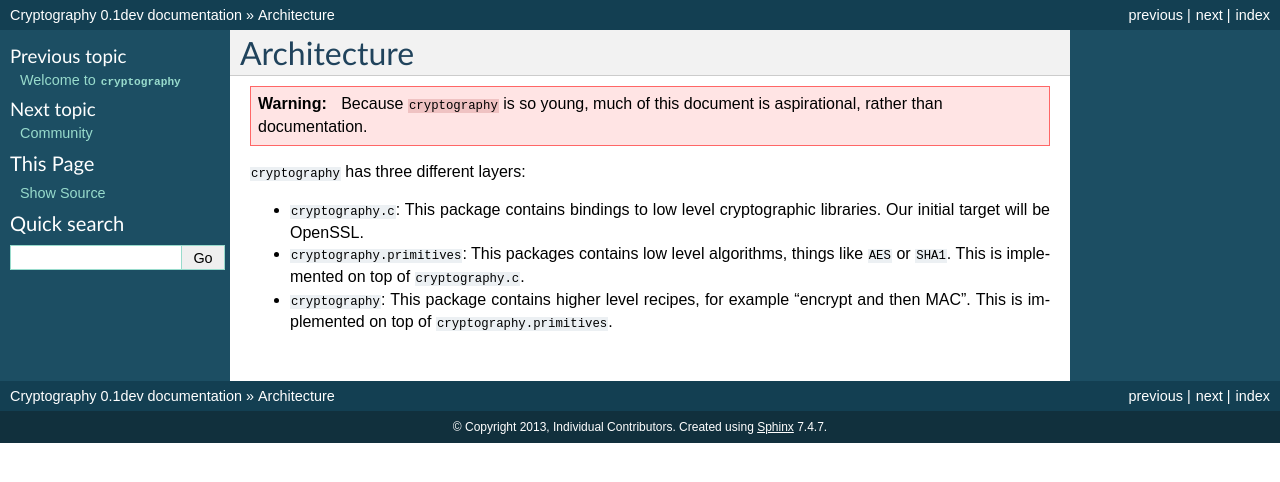
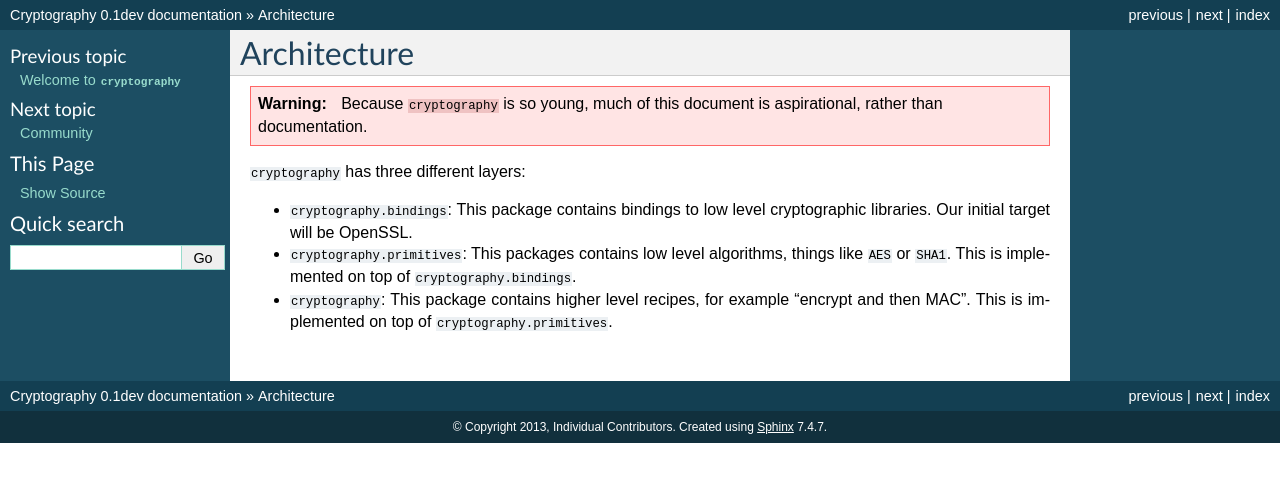
Before and after one commit to WebKing0121/cryptography, a Sphinx documentation site: the page built from docs/architecture.rst, in a window 1280 px wide. Shown: the top 482 px of the page. Built offline with Sphinx 7.4.7, drawn with Linux system fonts in a browser that asks for light colours.

Commit message:
Document architecture changes

```diff
--- a/docs/architecture.rst
+++ b/docs/architecture.rst
@@ -8,11 +8,11 @@ Architecture
 
 ``cryptography`` has three different layers:
 
-* ``cryptography.c``: This package contains bindings to low level cryptographic
-  libraries. Our initial target will be OpenSSL.
+* ``cryptography.bindings``: This package contains bindings to low level
+  cryptographic libraries. Our initial target will be OpenSSL.
 * ``cryptography.primitives``: This packages contains low level algorithms,
   things like ``AES`` or ``SHA1``. This is implemented on top of
-  ``cryptography.c``.
+  ``cryptography.bindings``.
 * ``cryptography``: This package contains higher level recipes, for example
   "encrypt and then MAC". This is implemented on top of
   ``cryptography.primitives``.
```
